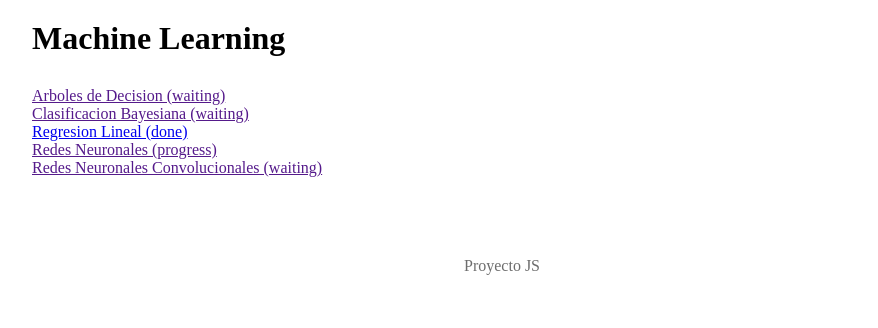
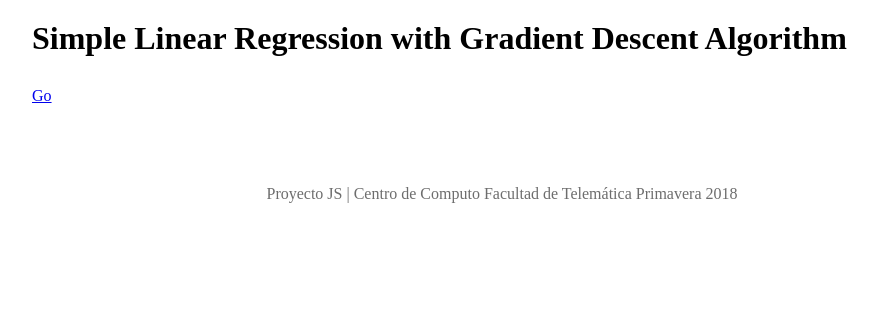
Before and after one commit to lechugalf/linear-regression-js, a plain HTML site: page index.html in a window 1280 px wide. Shown: the whole page, without its empty margins (138-1016 px from the left). Drawn offline with Linux system fonts and the light colour scheme.

Commit message:
Update index.html

```diff
--- a/index.html
+++ b/index.html
@@ -7,15 +7,11 @@
     </head>
     <body>
         <header>
-            <h1>Machine Learning</h1>
+            <h1>Simple Linear Regression with Gradient Descent Algorithm</h1>
         </header>
         <nav>
             <ul class="main-nav">
-                <li><a href="">Arboles de Decision (waiting)</a></li>
-                <li><a href="">Clasificacion Bayesiana (waiting)</a></li>
-                <li><a href="regression/index.html">Regresion Lineal (done)</a></li>
-                <li><a href="">Redes Neuronales (progress)</a></li>
-                <li><a href="">Redes Neuronales Convolucionales (waiting)</a></li>
+                <li><a href="regression/index.html">Go</a></li>
             </ul>
         </nav>
 
@@ -24,7 +20,7 @@
         </section>
 
         <footer>
-            <p class="pie">Proyecto JS</p>
+            <p class="pie">Proyecto JS | Centro de Computo Facultad de Telemática Primavera 2018</p>
         </footer>
     </body>
 </html>
```
